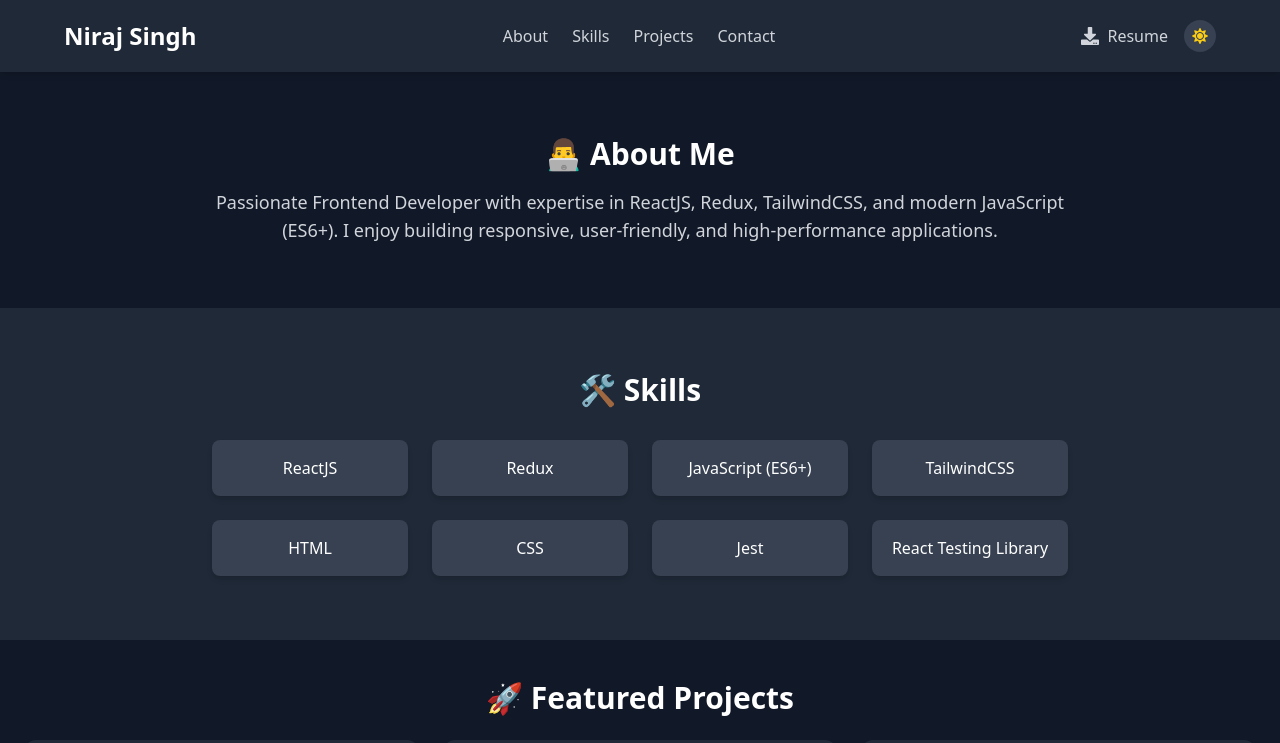
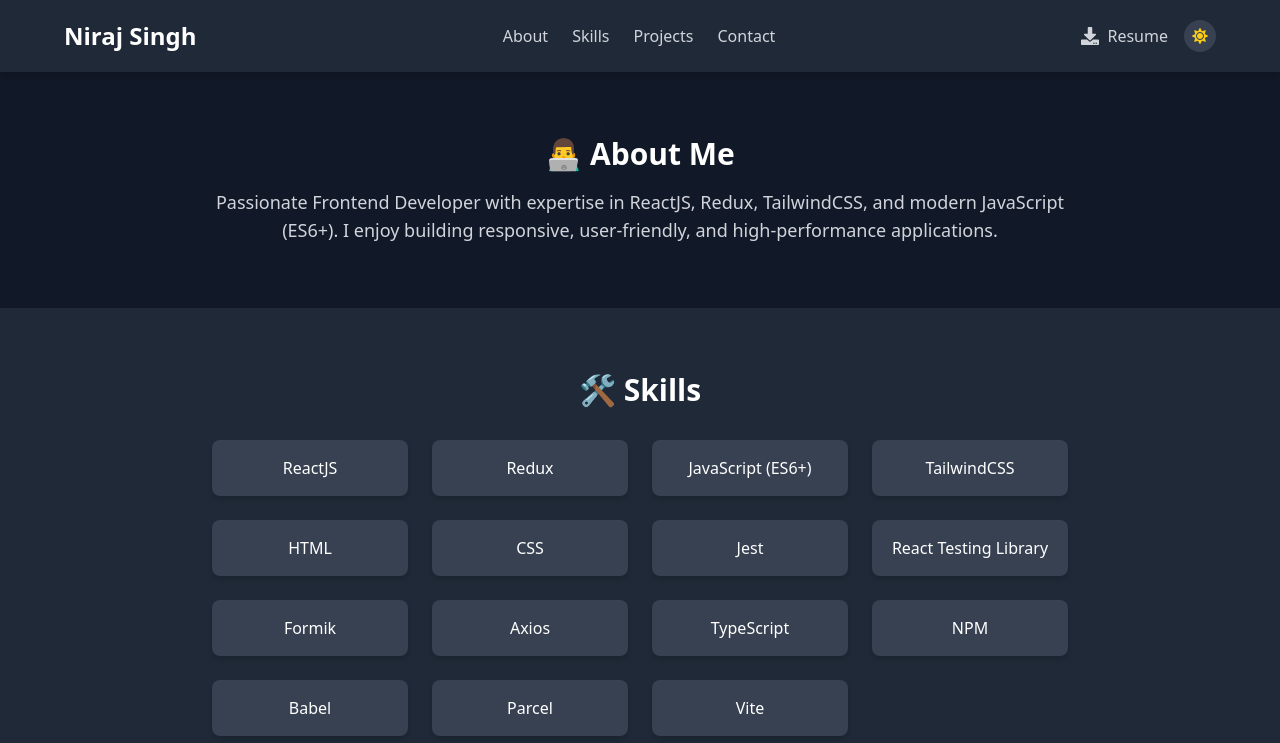
Before and after one commit to Niraj1903/Portfolio, a React (Create React App) app: page / in a window 1280 px wide. Shown: the top 743 px of the page. Built offline with nearby package versions, Linux system fonts and the light colour scheme.

Commit message:
Skills updated

```diff
--- a/src/components/Skills.js
+++ b/src/components/Skills.js
@@ -10,6 +10,13 @@ function Skills() {
     "CSS",
     "Jest",
     "React Testing Library",
+    "Formik",
+    "Axios",
+    "TypeScript",
+    "NPM",
+    "Babel",
+    "Parcel",
+    "Vite",
   ];
 
   return (
```
